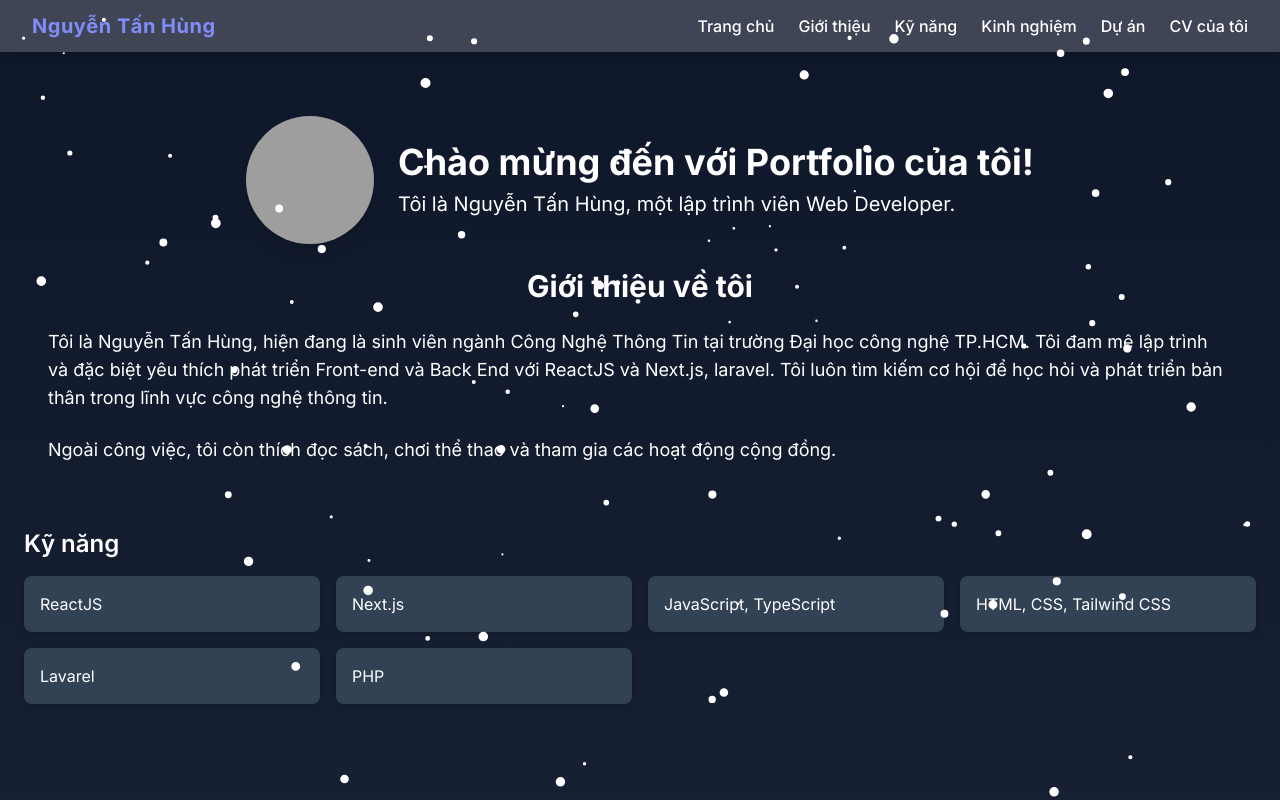
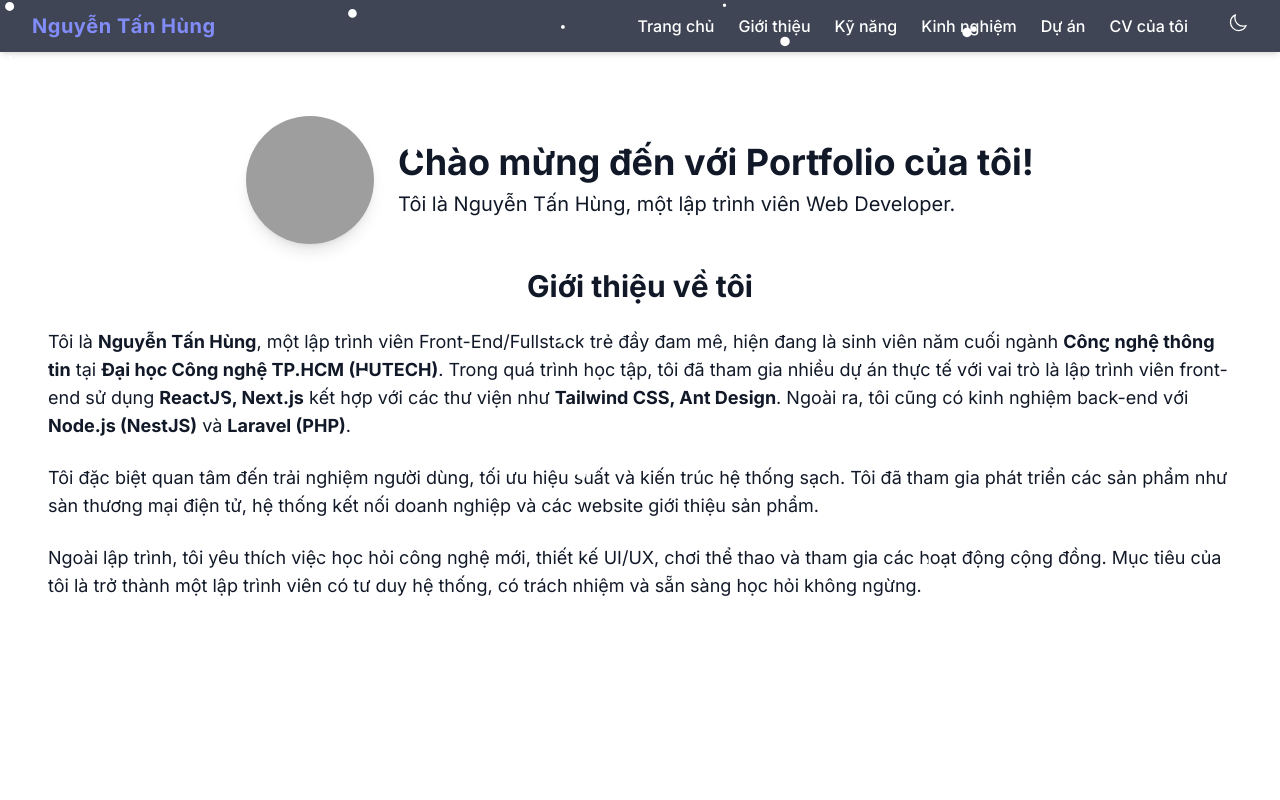
Before and after one commit to MeGaOne47/FeDeploy, a Next.js app: page / in a window 1280 px wide. Shown: the top 800 px of the page. Built offline with nearby package versions, Linux system fonts and the light colour scheme; grey boxes are pictures that could not be loaded.

Commit message:
update infomation CV

```diff
--- a/app/layout.tsx
+++ b/app/layout.tsx
@@ -7,6 +7,7 @@ const FooterComponent = dynamic(() => import('@/components/Layout/footer'));
 import { Inter } from "next/font/google";
 import '@/app/globals.css';
 import { usePathname } from 'next/navigation';
+import { ThemeProvider } from 'next-themes';
 const inter = Inter({ subsets: ["latin"] });
 
 // export const metadata: Metadata = {
@@ -37,17 +38,19 @@ export default function RootLayout({
   const isAuthRoute = authRoutes.some(route => pathname.includes(route));
   console.log("isAuthRoute", isAuthRoute);
   return (
-    <html lang="vi" className="scroll-smooth">
+    <html lang="vi" className="scroll-smooth" suppressHydrationWarning>
       <meta name="google-site-verification" content="nmnsgjnJTG_EFzE9fyE8eVRXVSMix03TWrG4UqMj95E" />
       <link rel="icon" href="https://be-deploy.vercel.app/view/car-1.jpg" sizes="any" />
       <body>
         <div className={inter.className}>
-        {!isAuthRoute && <HeaderComponent/>}
-          {/* <HeaderComponent/> */}
+          <ThemeProvider attribute="class" enableSystem={true}>
+            {!isAuthRoute && <HeaderComponent />}
+            {/* <HeaderComponent/> */}
             {children}
             {/* <SpeedInsights/> */}
-          {/* <FooterComponent/> */}
-        {!isAuthRoute && <FooterComponent/>}
+            {/* <FooterComponent/> */}
+            {!isAuthRoute && <FooterComponent />}
+          </ThemeProvider>
         </div>
       </body>
     </html>
--- a/components/About/about.tsx
+++ b/components/About/about.tsx
@@ -2,8 +2,16 @@ export default function About() {
   return (
     <div id="GioiThieu" className="max-w-7xl mx-auto p-6 scroll-margin-top:100">
       <h1 className="text-3xl font-bold text-center mb-6">Giới thiệu về tôi</h1>
-        <p className="text-lg mb-6">Tôi là Nguyễn Tấn Hùng, hiện đang là sinh viên ngành Công Nghệ Thông Tin tại trường Đại học công nghệ TP.HCM. Tôi đam mê lập trình và đặc biệt yêu thích phát triển Front-end và Back End với ReactJS và Next.js, laravel. Tôi luôn tìm kiếm cơ hội để học hỏi và phát triển bản thân trong lĩnh vực công nghệ thông tin.</p>
-        <p className="text-lg">Ngoài công việc, tôi còn thích đọc sách, chơi thể thao và tham gia các hoạt động cộng đồng.</p>
+      <p className="text-lg mb-6">
+        Tôi là <strong>Nguyễn Tấn Hùng</strong>, một lập trình viên Front-End/Fullstack trẻ đầy đam mê, hiện đang là sinh viên năm cuối ngành <strong>Công nghệ thông tin</strong> tại <strong>Đại học Công nghệ TP.HCM (HUTECH)</strong>.
+        Trong quá trình học tập, tôi đã tham gia nhiều dự án thực tế với vai trò là lập trình viên front-end sử dụng <strong>ReactJS, Next.js</strong> kết hợp với các thư viện như <strong>Tailwind CSS, Ant Design</strong>. Ngoài ra, tôi cũng có kinh nghiệm back-end với <strong>Node.js (NestJS)</strong> và <strong>Laravel (PHP)</strong>.
+      </p>
+      <p className="text-lg mb-6">
+        Tôi đặc biệt quan tâm đến trải nghiệm người dùng, tối ưu hiệu suất và kiến trúc hệ thống sạch. Tôi đã tham gia phát triển các sản phẩm như sàn thương mại điện tử, hệ thống kết nối doanh nghiệp và các website giới thiệu sản phẩm.
+      </p>
+      <p className="text-lg">
+        Ngoài lập trình, tôi yêu thích việc học hỏi công nghệ mới, thiết kế UI/UX, chơi thể thao và tham gia các hoạt động cộng đồng. Mục tiêu của tôi là trở thành một lập trình viên có tư duy hệ thống, có trách nhiệm và sẵn sàng học hỏi không ngừng.
+      </p>
     </div>
   );
 }
--- a/components/Home/home.tsx
+++ b/components/Home/home.tsx
@@ -48,7 +48,7 @@ export default function HomeIndex() {
   }, []);
 
   return (
-    <div className="min-h-screen bg-gradient-to-b from-slate-900 to-slate-800 text-white relative overflow-hidden">
+    <div className="min-h-screen bg-white text-gray-900 dark:bg-gradient-to-b dark:from-slate-900 dark:to-slate-800 dark:text-white relative overflow-hidden transition-colors duration-500">
       <SnowEffect />
       <main className="max-w-7xl mx-auto p-6">
         {/* Avatar + Giới thiệu */}
@@ -79,47 +79,146 @@ export default function HomeIndex() {
 
         {/* Kỹ năng */}
         <section ref={skillsRef} id="KyNang" className="mt-10">
-          <h2 className="text-2xl font-semibold mb-4">Kỹ năng</h2>
-          <ul className="grid grid-cols-2 md:grid-cols-4 gap-4">
-            {["ReactJS", "Next.js", "JavaScript, TypeScript", "HTML, CSS, Tailwind CSS", "Lavarel", "PHP"].map((skill, idx) => (
-              <li key={idx} className="p-4 bg-slate-700 text-white rounded-lg shadow-md">
+          <h2 className="text-2xl font-semibold mb-6">Kỹ năng</h2>
+
+          <div className="grid grid-cols-1 md:grid-cols-2 gap-6">
+
+            {/* Ngôn ngữ lập trình */}
+            <fieldset className="border border-slate-600 rounded-lg p-4">
+              <legend className="text-lg font-semibold text-indigo-400 px-2">Ngôn ngữ lập trình</legend>
+              <ul className="grid grid-cols-2 gap-3 mt-2">
+                {['JavaScript', 'TypeScript', 'PHP'].map((skill, idx) => (
+                  <li key={idx} className="bg-slate-700 text-white px-3 py-2 rounded shadow-md text-sm text-center">
                     {skill}
                   </li>
                 ))}
               </ul>
+            </fieldset>
+
+            {/* Frontend */}
+            <fieldset className="border border-slate-600 rounded-lg p-4">
+              <legend className="text-lg font-semibold text-indigo-400 px-2">Frontend</legend>
+              <ul className="grid grid-cols-2 gap-3 mt-2">
+                {['ReactJS', 'Next.js', 'Tailwind CSS', 'Ant Design', 'SCSS'].map((skill, idx) => (
+                  <li key={idx} className="bg-slate-700 text-white px-3 py-2 rounded shadow-md text-sm text-center">
+                    {skill}
+                  </li>
+                ))}
+              </ul>
+            </fieldset>
+
+            {/* Backend */}
+            <fieldset className="border border-slate-600 rounded-lg p-4">
+              <legend className="text-lg font-semibold text-indigo-400 px-2">Backend</legend>
+              <ul className="grid grid-cols-2 gap-3 mt-2">
+                {['Node.js', 'NestJS', 'Laravel (PHP)'].map((skill, idx) => (
+                  <li key={idx} className="bg-slate-700 text-white px-3 py-2 rounded shadow-md text-sm text-center">
+                    {skill}
+                  </li>
+                ))}
+              </ul>
+            </fieldset>
+
+            <fieldset className="border border-slate-600 rounded-lg p-4">
+              <legend className="text-lg font-semibold text-indigo-400 px-2">Cơ sở dữ liệu & Công cụ</legend>
+              <ul className="grid grid-cols-2 gap-3 mt-2">
+                {['MongoDB', 'MySQL', 'Git', 'Figma', 'Postman', 'Vercel'].map((skill, idx) => (
+                  <li key={idx} className="bg-slate-700 text-white px-3 py-2 rounded shadow-md text-sm text-center">
+                    {skill}
+                  </li>
+                ))}
+              </ul>
+            </fieldset>
+
+            <fieldset className="border border-slate-600 rounded-lg p-4">
+              <legend className="text-lg font-semibold text-indigo-400 px-2">Thư viện & Animation</legend>
+              <ul className="grid grid-cols-2 gap-3 mt-2">
+                {['GSAP', 'Frame-Motion'].map((skill, idx) => (
+                  <li key={idx} className="bg-slate-700 text-white px-3 py-2 rounded shadow-md text-sm text-center">
+                    {skill}
+                  </li>
+                ))}
+              </ul>
+            </fieldset>
+            <fieldset className="border border-slate-600 rounded-lg p-4">
+              <legend className="text-lg font-semibold text-indigo-400 px-2">State & Form Management</legend>
+              <ul className="grid grid-cols-2 gap-3 mt-2">
+                {['React Query', 'Zustand', 'Redux', 'React Hook Form', 'Custom Hooks'].map((skill, idx) => (
+                  <li key={idx} className="bg-slate-700 text-white px-3 py-2 rounded shadow-md text-sm text-center">
+                    {skill}
+                  </li>
+                ))}
+              </ul>
+            </fieldset>
+
+
+
+          </div>
         </section>
 
         {/* Kinh nghiệm */}
         <section ref={expRef} id="KinhNghiem" className="mt-10">
           <h2 className="text-2xl font-semibold mb-4">Kinh nghiệm làm việc</h2>
-          <div className="grid grid-cols-1 sm:grid-cols-2 lg:grid-cols-3 gap-8">
-            {[...Array(2)].map((_, idx) => (
-              <div key={idx} className="bg-slate-700 text-white p-6 rounded-lg shadow-lg transition-transform transform hover:scale-105 hover:bg-slate-600 hover:shadow-xl">
-                <h3 className="text-xl font-medium mb-2">{idx === 0 ? 'VIET JAPAN PARTNER CO., LTD' : 'Tham gia vào các dự án của CTY'}</h3>
-                <p className="text-slate-200 mb-2">{idx === 0 ? 'Thực tập sinh Web Developer' : 'Web Developer'}</p>
-                {idx === 0 && <p className="text-slate-200 mb-2">Thời gian: 04/2024 - 09/2024</p>}
+          <div className="grid grid-cols-1 sm:grid-cols-2 lg:grid-cols-2 gap-8">
+
+            {/* SANTNS */}
+            <div className="bg-slate-700 text-white p-6 rounded-lg shadow-lg transition-transform transform hover:scale-105 hover:bg-slate-600 hover:shadow-xl">
+              <h3 className="text-xl font-medium mb-2">SANTNS - E-commerce Platform</h3>
+              <p className="text-slate-200 mb-2">Vị trí: Fullstack Developer | 11/2024 – 05/2025</p>
+              <p className="text-sm text-slate-200 mb-2">SANTNS là một nền tảng thương mại điện tử cho phép người dùng mua sắm nhiều loại sản phẩm thuộc các danh mục khác nhau như thời trang, điện tử, đồ gia dụng và nhiều hơn nữa.
+                Phần backend của hệ thống đã được xây dựng sẵn để xử lý logic nghiệp vụ và xử lý dữ liệu.</p>
               <ul className="list-disc list-inside text-slate-200 text-sm leading-relaxed">
-                  {idx === 0 ? (
-                    <>
-                      <li>Phát triển các ứng dụng web bằng ReactJS và Next.js, Lavarel</li>
-                      <li>Sử dụng Ant Design, NextUI và Tailwind CSS để thiết kế giao diện người dùng</li>
-                      <li>Được học hỏi và sử dụng Lavarel(PHP)</li>
-                      <li>Được học hỏi và sử dụng AWS</li>
-                      <li>Làm việc với đội ngũ để tối ưu hiệu suất ứng dụng</li>
-                      <li>Tham gia vào các buổi họp và review code cùng đồng nghiệp</li>
-                    </>
-                  ) : (
-                    <>
-                      <li>Tham gia vào dự án vjp-connect sử dụng Next.js, Typescript, Laravel</li>
-                      <li>Tham gia dự án Horoscope (Japan) sử dụng Laravel (PHP)</li>
-                      <li>Tham gia CMS (Japan) dùng ReactJS (NextUI), Typescript</li>
-                    </>
-                  )}
+                <li>Xây dựng giao diện người dùng responsive bằng Next.js</li>
+                <li>Tích hợp API để hiển thị dữ liệu sản phẩm theo thời gian thực</li>
+                <li>Sửa lỗi UI, tối ưu hiệu suất và trải nghiệm người dùng</li>
+                <li>Phối hợp với backend và thiết kế để đảm bảo tích hợp mượt mà</li>
+                <li>Stack: ReactJS, Next.js, Tailwind CSS, Ant Design, MongoDB, Node.js</li>
               </ul>
             </div>
-            ))}
+
+            {/* Gao Huu Co TNS */}
+            <div className="bg-slate-700 text-white p-6 rounded-lg shadow-lg transition-transform transform hover:scale-105 hover:bg-slate-600 hover:shadow-xl">
+              <h3 className="text-xl font-medium mb-2">Gạo Hữu Cơ TNS</h3>
+              <p className="text-slate-200 mb-2">Vị trí: Fullstack Developer | 10/2023 – 02/2024</p>
+              <p className="text-sm text-slate-200 mb-2">Trang web này được thiết kế để hiển thị các sản phẩm gạo hữu cơ và thông tin đại lý.
+                Người dùng có thể duyệt danh sách sản phẩm, tìm kiếm các loại gạo cụ thể và xem thông tin tổng quan về các đại lý.</p>
+              <ul className="list-disc list-inside text-slate-200 text-sm leading-relaxed">
+                <li>Phát triển trang web giới thiệu sản phẩm gạo và đại lý</li>
+                <li>Xây dựng chức năng tìm kiếm gạo và hiển thị chi tiết sản phẩm</li>
+                <li>Thiết kế và dựng UI đại lý và sản phẩm tối ưu mọi thiết bị</li>
+                <li>Stack: ReactJS, Next.js, Tailwind CSS, Ant Design, Node.js, MongoDB</li>
+              </ul>
+            </div>
+
+            {/* Viet Japan Connect */}
+            <div className="bg-slate-700 text-white p-6 rounded-lg shadow-lg transition-transform transform hover:scale-105 hover:bg-slate-600 hover:shadow-xl">
+              <h3 className="text-xl font-medium mb-2">Sekatsuku</h3>
+              <p className="text-slate-200 mb-2">Vị trí: Front-End Developer | 06/2024 – 09/2024</p>
+              <p className="text-sm text-slate-200 mb-2">Trang web này kết nối các đối tác từ Việt Nam và Nhật Bản.
+                Trang web sẽ cập nhật thông tin về các công ty Việt Nam và Nhật Bản thuộc nhiều lĩnh vực khác nhau để kết nối và hợp tác kinh doanh.</p>
+              <ul className="list-disc list-inside text-slate-200 text-sm leading-relaxed">
+                <li>Thiết kế giao diện quản lý cuộc gọi và danh sách cuộc gọi</li>
+                <li>Map API lịch sử cuộc gọi, lời nhắc và phân quyền người dùng</li>
+                <li>Stack: ReactJS, Next.js, TailwindCSS, NextUI, MySQL</li>
+              </ul>
+            </div>
+
+            {/* Sekatsuku */}
+            <div className="bg-slate-700 text-white p-6 rounded-lg shadow-lg transition-transform transform hover:scale-105 hover:bg-slate-600 hover:shadow-xl">
+              <h3 className="text-xl font-medium mb-2">Viet Japan Connect</h3>
+              <p className="text-slate-200 mb-2">Vị trí: Fullstack Developer | 03/2024 – 06/2024</p>
+              <p className="text-sm text-slate-200 mb-2">Trang web này đại diện cho hệ thống telesale, nơi người dùng có thể thực hiện và quản lý số lượng lớn danh sách cuộc gọi.
+                Hệ thống tổ chức các nhóm quản lý cuộc gọi và người dùng dịch vụ để kiểm soát toàn bộ thông tin liên quan đến cuộc gọi.</p>
+              <ul className="list-disc list-inside text-slate-200 text-sm leading-relaxed">
+                <li>Thiết kế UI bài viết và map API kết nối với doanh nghiệp</li>
+                <li>Tự động hóa chuyển ngôn ngữ (đa ngôn ngữ) cho form nhập</li>
+                <li>Stack: ReactJS, Next.js, SCSS, Ant Design, Node.js, MySQL</li>
+              </ul>
+            </div>
+
           </div>
         </section>
+
 
         {/* Dự án học tập */}
         <section ref={projectRef} id="DuAn" className="mt-10">
@@ -129,25 +228,25 @@ export default function HomeIndex() {
               {
                 title: 'Ứng dụng quản lý hiến máu',
                 desc: 'Một trang web vì cộng đồng người hiến máu sử dụng công nghệ NextJs, Nestjs.',
-                linkFE: 'https://github.com/MeGaOne47/DonationBlood_Next13_Client_Main',
-                linkBE: 'https://github.com/MeGaOne47/nest-crud-app',
+                // linkFE: 'https://github.com/MeGaOne47/DonationBlood_Next13_Client_Main',
+                // linkBE: 'https://github.com/MeGaOne47/nest-crud-app',
               },
               {
                 title: 'Ứng dụng quản lý bán hàng',
                 desc: 'Ứng dụng giúp người dùng bán và quản lý các mặt hàng sử dụng công nghệ PHP OOP.',
-                linkFE: 'https://github.com/nguyentanhung/todolist',
+                // linkFE: 'https://github.com/nguyentanhung/todolist',
               },
             ].map((project, idx) => (
               <div key={idx} className="bg-slate-700 text-white p-6 rounded-lg shadow-lg transition-transform transform hover:scale-105 hover:bg-slate-600 hover:shadow-xl">
                 <h3 className="text-xl font-medium mb-2">{project.title}</h3>
                 <p className="text-slate-200">{project.desc}</p>
-                <a href={project.linkFE} className="text-blue-300 mt-4 inline-block" target="_blank">Xem trên GitHub FE</a>
+                {/* <a href={project.linkFE} className="text-blue-300 mt-4 inline-block" target="_blank">Xem trên GitHub FE</a>
                 {project.linkBE && (
                   <>
                     <br />
                     <a href={project.linkBE} className="text-blue-300 mt-2 inline-block" target="_blank">Xem trên GitHub BE</a>
                   </>
-                )}
+                )} */}
               </div>
             ))}
           </div>
--- a/components/Layout/header.tsx
+++ b/components/Layout/header.tsx
@@ -2,11 +2,15 @@
 
 import { useEffect, useRef, useState } from 'react';
 import gsap from 'gsap';
+import { useTheme } from 'next-themes';
+import { MoonIcon, SunIcon } from '@heroicons/react/24/outline';
 
 export default function HeaderComponent() {
   const [isMenuOpen, setIsMenuOpen] = useState(false);
   const headerRef = useRef<HTMLElement | null>(null);
   const mobileMenuRef = useRef<HTMLUListElement | null>(null);
+
+  const { theme, setTheme } = useTheme();
 
   const toggleMenu = () => setIsMenuOpen((prev) => !prev);
 
@@ -46,35 +50,50 @@ export default function HeaderComponent() {
 
         {/* Menu Desktop */}
         <ul className="hidden sm:flex items-center space-x-6 text-white font-medium">
-          <li>
-            <a href="/" className="hover:text-indigo-400 transition duration-200">Trang chủ</a>
-          </li>
-          <li>
-            <a href="#GioiThieu" className="hover:text-indigo-400 transition duration-200">Giới thiệu</a>
-          </li>
-          <li>
-            <a href="#KyNang" className="hover:text-indigo-400 transition duration-200">Kỹ năng</a>
-          </li>
-          <li>
-            <a href="#KinhNghiem" className="hover:text-indigo-400 transition duration-200">Kinh nghiệm</a>
-          </li>
-          <li>
-            <a href="#DuAn" className="hover:text-indigo-400 transition duration-200">Dự án</a>
-          </li>
+          <li><a href="/" className="hover:text-indigo-400">Trang chủ</a></li>
+          <li><a href="#GioiThieu" className="hover:text-indigo-400">Giới thiệu</a></li>
+          <li><a href="#KyNang" className="hover:text-indigo-400">Kỹ năng</a></li>
+          <li><a href="#KinhNghiem" className="hover:text-indigo-400">Kinh nghiệm</a></li>
+          <li><a href="#DuAn" className="hover:text-indigo-400">Dự án</a></li>
           <li>
             <a
               href="https://www.topcv.vn/xem-cv/VAECA1MAB1cFCQcCUQ9UXVcDAgQBAQYOWgNUBA825a"
               target="_blank"
               rel="noopener noreferrer"
-              className="hover:text-indigo-400 transition duration-200"
+              className="hover:text-indigo-400"
             >
               CV của tôi
             </a>
           </li>
+          {/* Nút Toggle Dark/Light */}
+          <li>
+            <button
+              onClick={() => setTheme(theme === 'dark' ? 'light' : 'dark')}
+              className="ml-4 hover:text-yellow-400 transition"
+              aria-label="Toggle Dark Mode"
+            >
+              {theme === 'dark' ? (
+                <SunIcon className="w-5 h-5" />
+              ) : (
+                <MoonIcon className="w-5 h-5" />
+              )}
+            </button>
+          </li>
         </ul>
 
         {/* Button Mobile */}
-        <div className="sm:hidden">
+        <div className="sm:hidden flex items-center gap-4">
+          <button
+            onClick={() => setTheme(theme === 'dark' ? 'light' : 'dark')}
+            className="text-white hover:text-yellow-400 transition"
+            aria-label="Toggle Dark Mode"
+          >
+            {theme === 'dark' ? (
+              <SunIcon className="w-6 h-6" />
+            ) : (
+              <MoonIcon className="w-6 h-6" />
+            )}
+          </button>
           <button
             onClick={toggleMenu}
             aria-label="Toggle menu"
--- a/package.json
+++ b/package.json
@@ -15,6 +15,7 @@
     }
   },
   "dependencies": {
+    "@heroicons/react": "^2.2.0",
     "@vercel/analytics": "^1.2.2",
     "@vercel/speed-insights": "^1.0.10",
     "antd": "^5.16.4",
@@ -22,6 +23,7 @@
     "gsap": "^3.13.0",
     "next": "14.2.3",
     "next-seo": "^6.5.0",
+    "next-themes": "^0.4.6",
     "react": "^18",
     "react-dom": "^18",
     "react-toastify": "^10.0.5"
--- a/tailwind.config.ts
+++ b/tailwind.config.ts
@@ -16,5 +16,6 @@ const config: Config = {
     },
   },
   plugins: [],
+  darkMode: 'class',
 };
 export default config;
```
Lines whose indentation alone changed are shown as unchanged.
